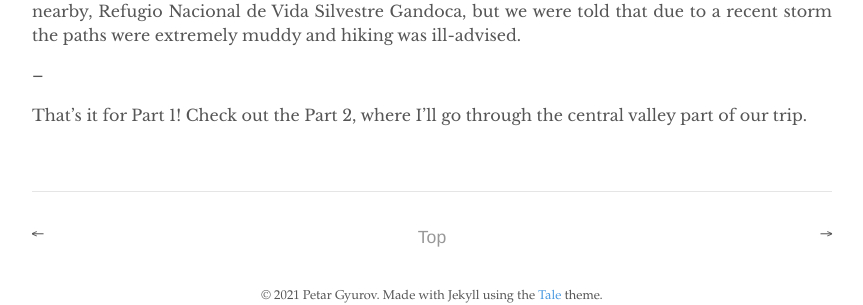
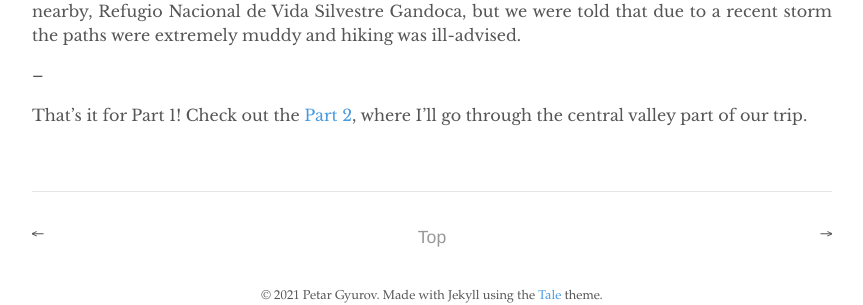
Before and after one commit to petargyurov/petargyurov.github.io, a Jekyll site: the page built from _posts/2021-09-15-backpacking-in-costa-rica-part-1.md, in a window 1280 px wide and 900 px high, scrolled down 8624 px. Shown: the part 561-866 px from the top of the window, without its empty margins (208-1071 px from the left). Built offline with Jekyll 4.4.1, drawn with Linux system fonts in a browser that asks for light colours; part of the change alters nothing that is shown.

```diff
--- a/_posts/2021-09-15-backpacking-in-costa-rica-part-1.md
+++ b/_posts/2021-09-15-backpacking-in-costa-rica-part-1.md
@@ -101,4 +101,4 @@ The town itself felt very quiet, with most shops and restaurants closed. There i
 
 --
 
-That's it for Part 1! Check out the Part 2, where I'll go through the central valley part of our trip.
+That's it for Part 1! Check out the [Part 2](/2021-09-16/backpacking-in-costa-rica-part-2), where I'll go through the central valley part of our trip.
```
